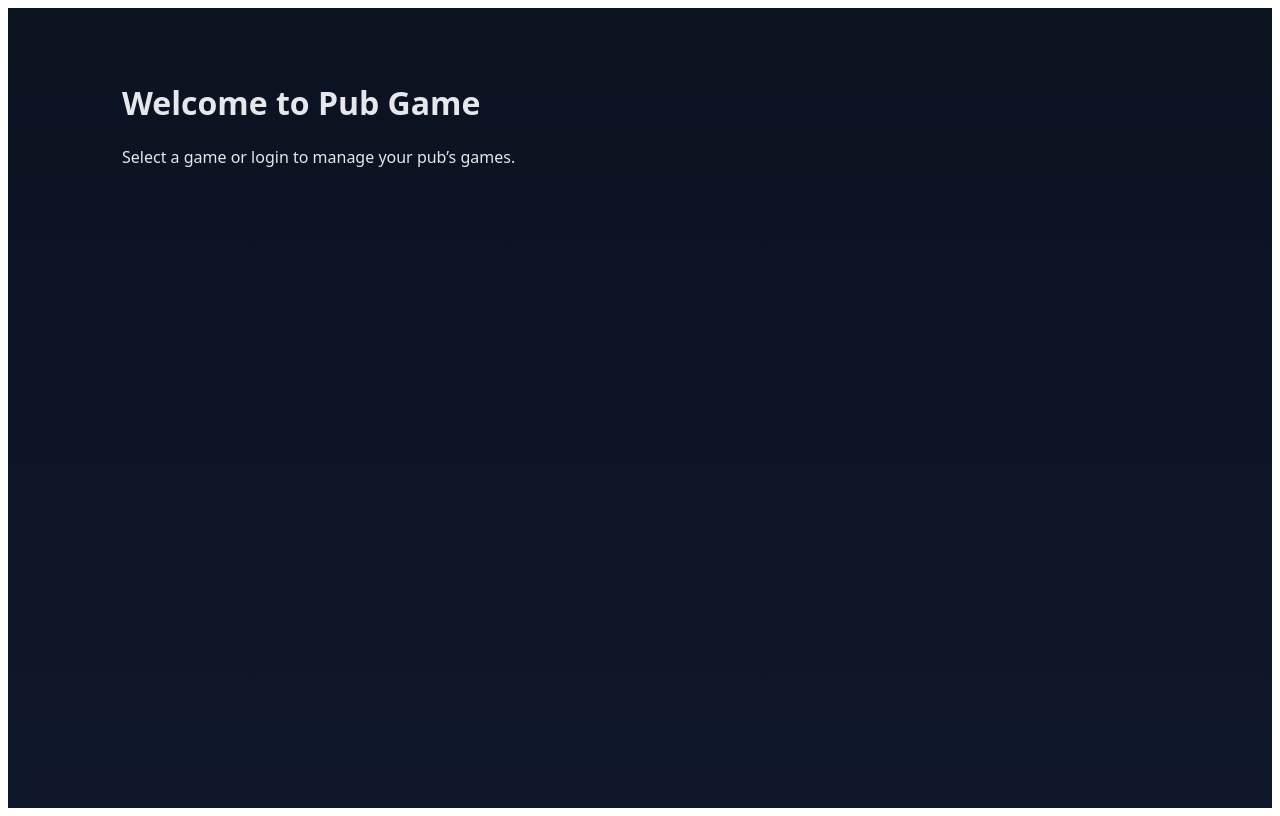
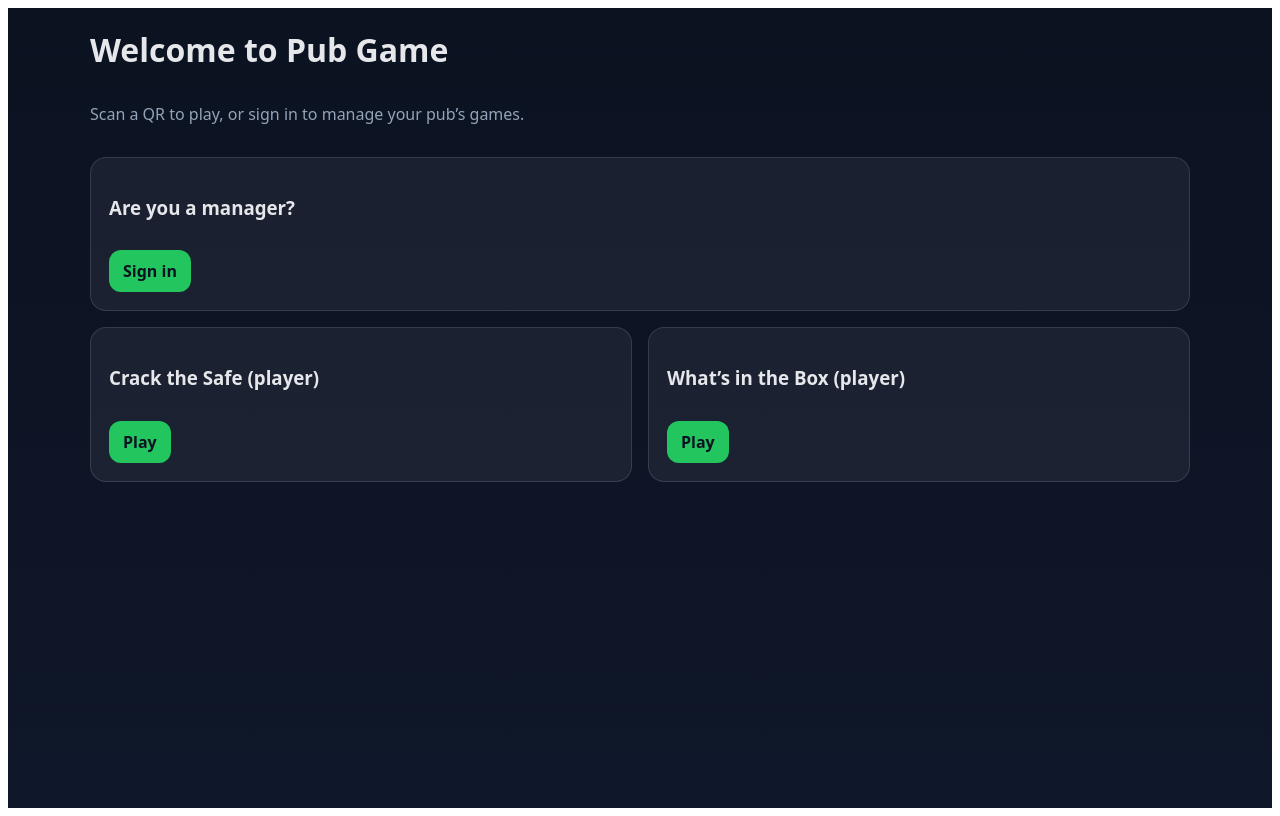
Before and after one commit to Lucasss1997/pub-game-frontend, a React (Create React App) app: page / in a window 1280 px wide. Built offline with nearby package versions, Linux system fonts and the light colour scheme.

Commit message:
Update Home.jsx

```diff
--- a/src/pages/Home.jsx
+++ b/src/pages/Home.jsx
@@ -1,10 +1,28 @@
 import React from 'react';
+import { Link } from 'react-router-dom';
 
 export default function Home() {
+  const card = { background:'rgba(255,255,255,0.06)', border:'1px solid rgba(255,255,255,0.12)', borderRadius:16, padding:18 };
+  const btn = { display:'inline-block', marginTop:12, padding:'10px 14px', borderRadius:12, background:'#22c55e', color:'#0b1220', fontWeight:800, textDecoration:'none' };
+
   return (
-    <div style={{ padding: "2rem" }}>
-      <h1>Welcome to Pub Game</h1>
-      <p>Select a game or login to manage your pub’s games.</p>
+    <div style={{ display:'grid', gap:16 }}>
+      <h1 style={{ margin:0 }}>Welcome to Pub Game</h1>
+      <p style={{ color:'#94a3b8' }}>Scan a QR to play, or sign in to manage your pub’s games.</p>
+      <div style={card}>
+        <h3>Are you a manager?</h3>
+        <Link to="/login" style={btn}>Sign in</Link>
+      </div>
+      <div style={{ display:'grid', gridTemplateColumns:'1fr 1fr', gap:16 }}>
+        <div style={card}>
+          <h3>Crack the Safe (player)</h3>
+          <Link to="/play/crack-the-safe" style={btn}>Play</Link>
+        </div>
+        <div style={card}>
+          <h3>What’s in the Box (player)</h3>
+          <Link to="/play/whats-in-the-box" style={btn}>Play</Link>
+        </div>
+      </div>
     </div>
   );
 }
```
